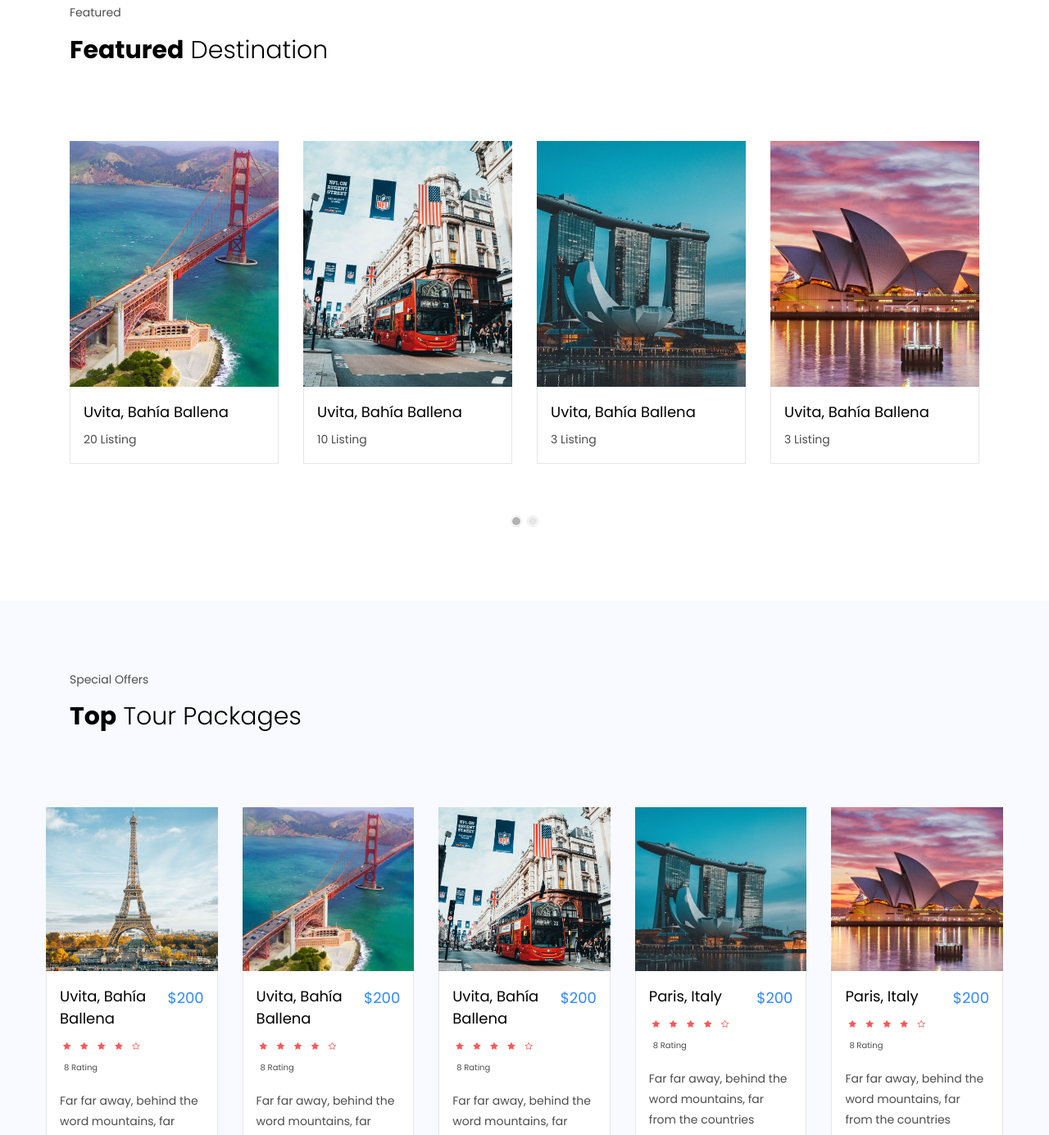
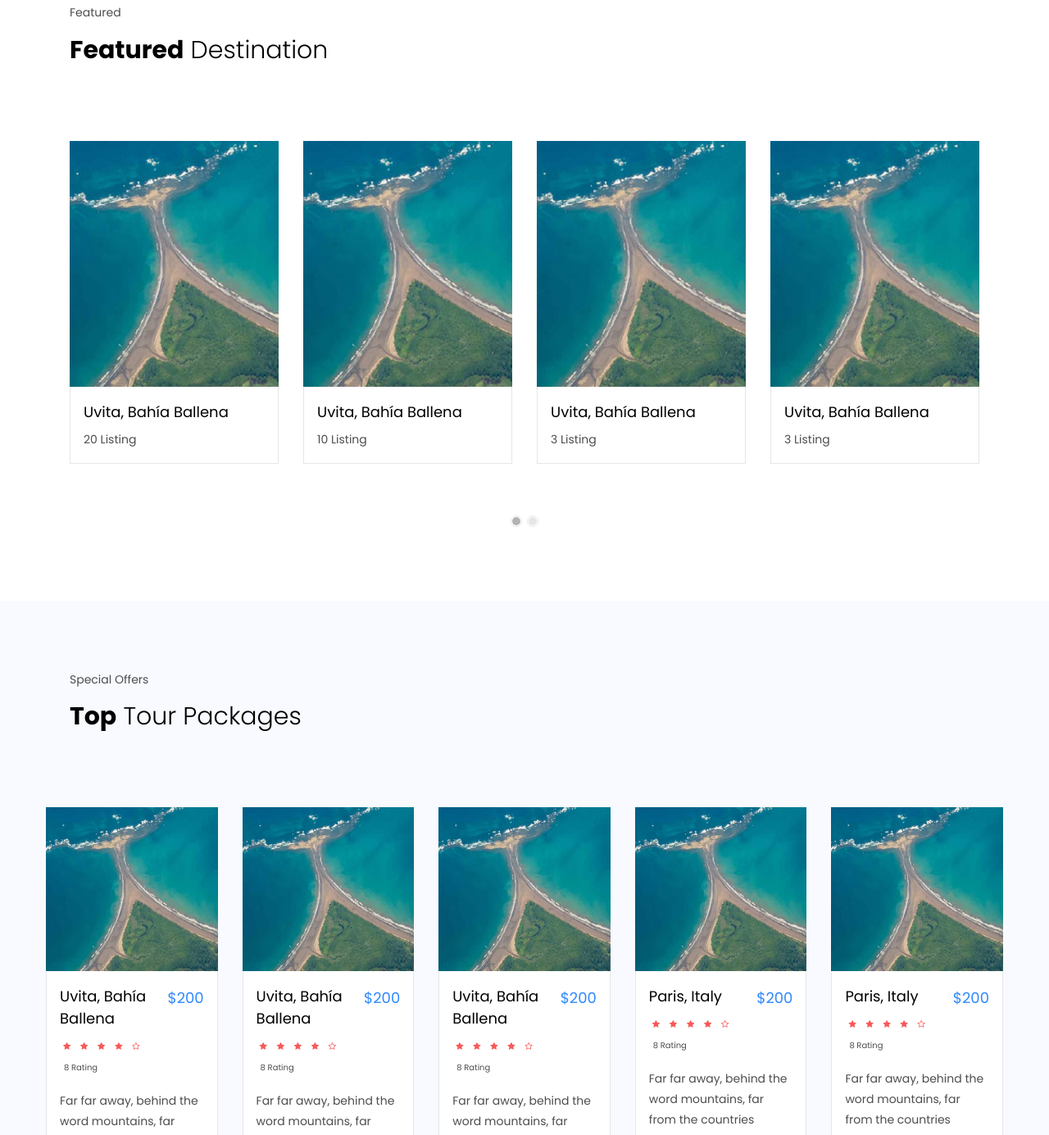
Before and after one commit to aibotsacademy/propertiescr, a plain HTML site: page index.html in a window 1280 px wide. Shown: the part 1299-2684 px from the top of the page at 82% size. Drawn offline with Linux system fonts and the light colour scheme; some packages are replaced by stand-ins of ours; no server answers; animation ran at ten frames a second; files whose address does not match are found by name.

Commit message:
Update index.html

```diff
--- a/index.html
+++ b/index.html
@@ -146,7 +146,7 @@
     				<div class="destination-slider owl-carousel ftco-animate">
     					<div class="item">
 		    				<div class="destination">
-		    					<a href="#" class="img d-flex justify-content-center align-items-center" style="background-image: url(images/destination-1.jpg);">
+		    					<a href="#" class="img d-flex justify-content-center align-items-center" style="background-image: url(images/destination-1a.jpg);">
 		    						<div class="icon d-flex justify-content-center align-items-center">
 		    							<span class="icon-search2"></span>
 		    						</div>
@@ -159,7 +159,7 @@
 	    				</div>
 	    				<div class="item">
 		    				<div class="destination">
-		    					<a href="#" class="img d-flex justify-content-center align-items-center" style="background-image: url(images/destination-2.jpg);">
+		    					<a href="#" class="img d-flex justify-content-center align-items-center" style="background-image: url(images/destination-1a.jpg);">
 		    						<div class="icon d-flex justify-content-center align-items-center">
 		    							<span class="icon-search2"></span>
 		    						</div>
@@ -172,7 +172,7 @@
 	    				</div>
 	    				<div class="item">
 		    				<div class="destination">
-		    					<a href="#" class="img d-flex justify-content-center align-items-center" style="background-image: url(images/destination-3.jpg);">
+		    					<a href="#" class="img d-flex justify-content-center align-items-center" style="background-image: url(images/destination-1a.jpg);">
 		    						<div class="icon d-flex justify-content-center align-items-center">
 		    							<span class="icon-search2"></span>
 		    						</div>
@@ -185,7 +185,7 @@
 	    				</div>
 	    				<div class="item">
 		    				<div class="destination">
-		    					<a href="#" class="img d-flex justify-content-center align-items-center" style="background-image: url(images/destination-4.jpg);">
+		    					<a href="#" class="img d-flex justify-content-center align-items-center" style="background-image: url(images/destination-1a.jpg);">
 		    						<div class="icon d-flex justify-content-center align-items-center">
 		    							<span class="icon-search2"></span>
 		    						</div>
@@ -198,7 +198,7 @@
 	    				</div>
 	    				<div class="item">
 		    				<div class="destination">
-		    					<a href="#" class="img d-flex justify-content-center align-items-center" style="background-image: url(images/destination-5.jpg);">
+		    					<a href="#" class="img d-flex justify-content-center align-items-center" style="background-image: url(images/destination-1a.jpg);">
 		    						<div class="icon d-flex justify-content-center align-items-center">
 		    							<span class="icon-search2"></span>
 		    						</div>
@@ -211,7 +211,7 @@
 	    				</div>
 	    				<div class="item">
 		    				<div class="destination">
-		    					<a href="#" class="img d-flex justify-content-center align-items-center" style="background-image: url(images/destination-6.jpg);">
+		    					<a href="#" class="img d-flex justify-content-center align-items-center" style="background-image: url(images/destination-1a.jpg);">
 		    						<div class="icon d-flex justify-content-center align-items-center">
 		    							<span class="icon-search2"></span>
 		    						</div>
@@ -241,7 +241,7 @@
     		<div class="row">
     			<div class="col-sm col-md-6 col-lg ftco-animate">
     				<div class="destination">
-    					<a href="#" class="img img-2 d-flex justify-content-center align-items-center" style="background-image: url(images/destination-1.jpg);">
+    					<a href="#" class="img img-2 d-flex justify-content-center align-items-center" style="background-image: url(images/destination-1a.jpg);">
     						<div class="icon d-flex justify-content-center align-items-center">
     							<span class="icon-search2"></span>
     						</div>
@@ -275,7 +275,7 @@
     			</div>
     			<div class="col-sm col-md-6 col-lg ftco-animate">
     				<div class="destination">
-    					<a href="#" class="img img-2 d-flex justify-content-center align-items-center" style="background-image: url(images/destination-2.jpg);">
+    					<a href="#" class="img img-2 d-flex justify-content-center align-items-center" style="background-image: url(images/destination-1a.jpg);">
     						<div class="icon d-flex justify-content-center align-items-center">
     							<span class="icon-search2"></span>
     						</div>
@@ -309,7 +309,7 @@
     			</div>
     			<div class="col-sm col-md-6 col-lg ftco-animate">
     				<div class="destination">
-    					<a href="#" class="img img-2 d-flex justify-content-center align-items-center" style="background-image: url(images/destination-3.jpg);">
+    					<a href="#" class="img img-2 d-flex justify-content-center align-items-center" style="background-image: url(images/destination-1a.jpg);">
     						<div class="icon d-flex justify-content-center align-items-center">
     							<span class="icon-search2"></span>
     						</div>
@@ -343,7 +343,7 @@
     			</div>
     			<div class="col-sm col-md-6 col-lg ftco-animate">
     				<div class="destination">
-    					<a href="#" class="img img-2 d-flex justify-content-center align-items-center" style="background-image: url(images/destination-4.jpg);">
+    					<a href="#" class="img img-2 d-flex justify-content-center align-items-center" style="background-image: url(images/destination-1a.jpg);">
     						<div class="icon d-flex justify-content-center align-items-center">
     							<span class="icon-search2"></span>
     						</div>
@@ -377,7 +377,7 @@
     			</div>
     			<div class="col-sm col-md-6 col-lg ftco-animate">
     				<div class="destination">
-    					<a href="#" class="img img-2 d-flex justify-content-center align-items-center" style="background-image: url(images/destination-5.jpg);">
+    					<a href="#" class="img img-2 d-flex justify-content-center align-items-center" style="background-image: url(images/destination-1a.jpg);">
     						<div class="icon d-flex justify-content-center align-items-center">
     							<span class="icon-search2"></span>
     						</div>
```
